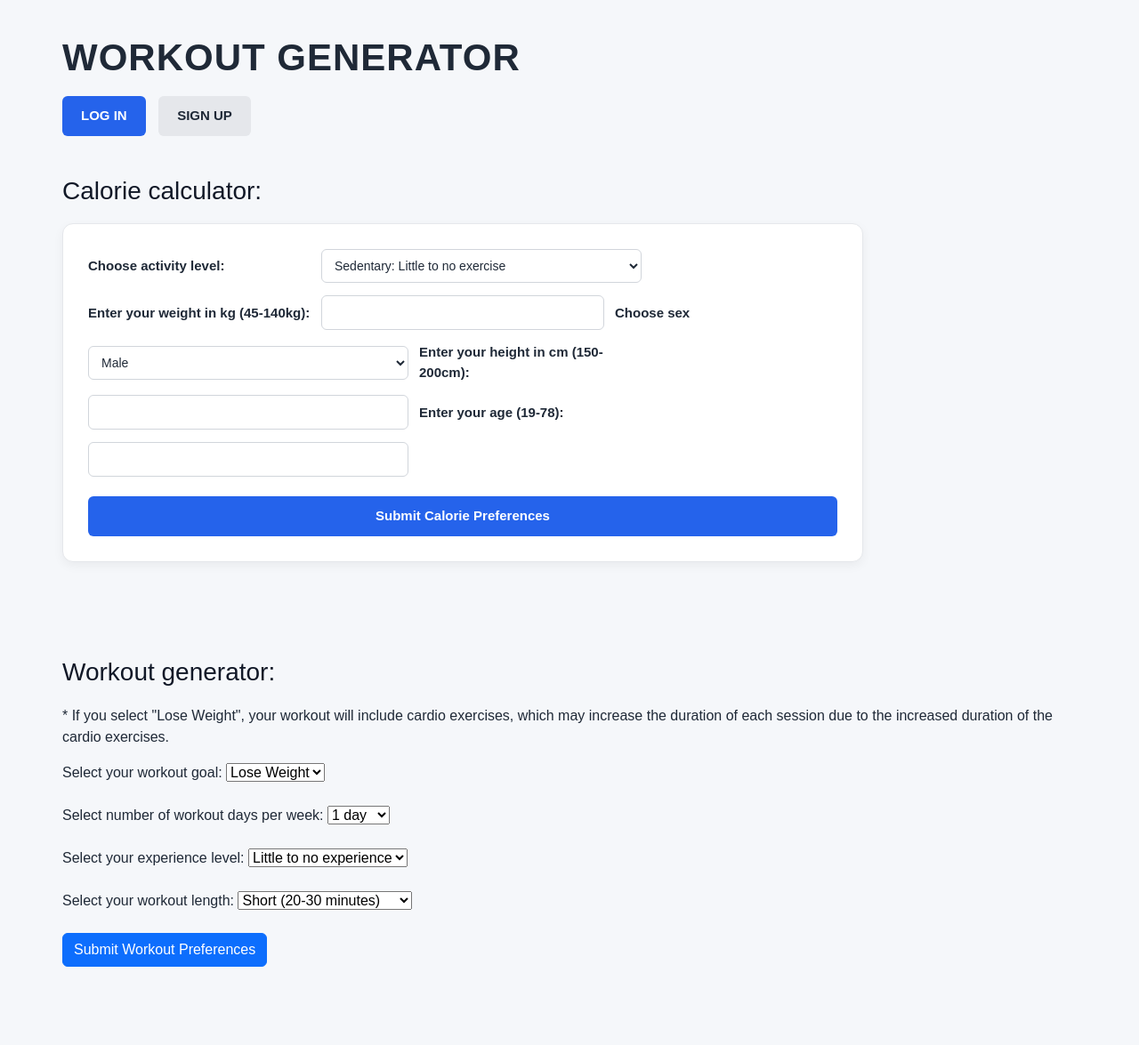
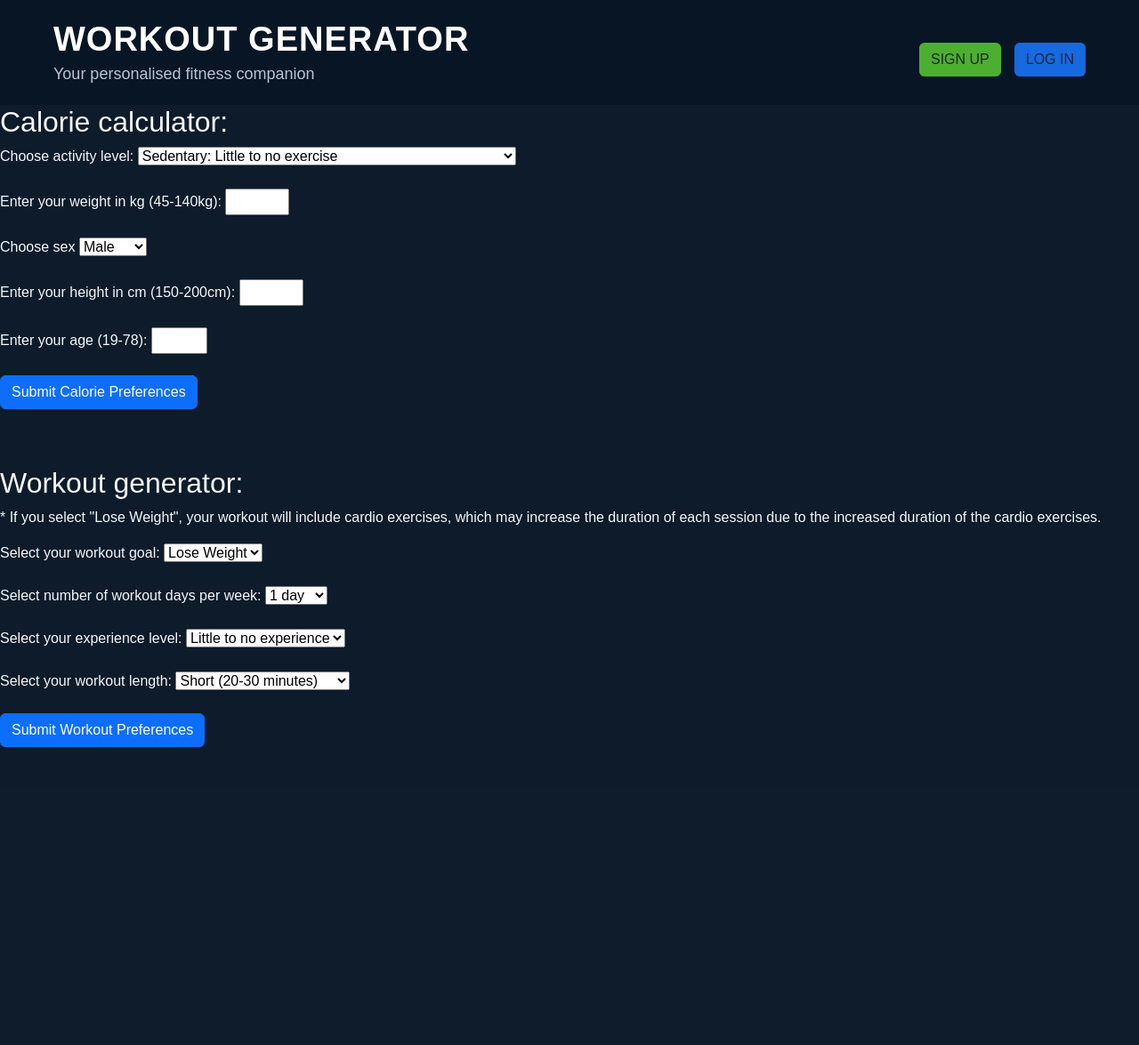
Before and after one commit to Vansh6248/Gym-Workout-Generator, a Flask app: page / in a window 1280 px wide. Shown: the whole page at 89% size. After the commit the page ends 840 px from the top, so only its background shows below. Run offline with Flask 3, Linux system fonts and the light colour scheme; some libraries are stand-ins or nearby versions.

Commit message:
Improved layout of title and signin/login buttons in CSS using AI

```diff
--- a/static/css/style.css
+++ b/static/css/style.css
@@ -1,115 +1,64 @@
-/* ===================TOP TAGLINE (Login/Signup buttons, title) ===================================*/
+/* SECTION 1 - TOP HEADER */
+
+* {
+    box-sizing: border-box;
+}
 
 body {
     margin: 0;
-    padding: 40px 70px;
-    background-color: #f5f7fa;
-    color: #1f2937;
-    font-family: Arial, sans-serif;
+    background: #0d1b2a;
+    color: #f5f7fa;
+    font-family: Arial, Helvetica, sans-serif;
+    min-height: 100vh;
 }
 
-h1 {
+body > h1 {
     margin: 0;
-    font-size: 42px;
+    padding: 24px 60px 0 60px;
+    background: #071525;
+    color: #ffffff;
+    font-size: 38px;
     font-weight: 700;
     letter-spacing: 1px;
+    line-height: 1.1;
 }
 
-.btn-login,
-.btn-signup {
-    display: inline-block;
-    margin-top: 18px;
-    margin-right: 10px;
-    padding: 10px 20px;
+body > h1::after {
+    content: "Your personalised fitness companion";
+    display: block;
+    margin-top: 8px;
+    padding-bottom: 24px;
+    color: #b8c4d3;
+    font-size: 18px;
+    font-weight: 400;
+    letter-spacing: 0;
+}
+
+body > a {
+    position: relative;
+    z-index: 2;
+    float: right;
+    top: -70px;
+    margin-right: 60px;
+    margin-left: -45px;
+    padding: 14px 28px;
     border-radius: 6px;
+    color: #ffffff;
     text-decoration: none;
     font-size: 15px;
-    font-weight: 600;
+    font-weight: 700;
+    text-align: center;
 }
 
-.btn-login {
-    background-color: #2563eb;
-    color: white;
+body > a.btn-login {
+    background: #1769e0;
 }
 
-.btn-signup {
-    background-color: #e5e7eb;
-    color: #1f2937;
+body > a.btn-signup {
+    margin-right: 60px;
+    background: #4caf2f;
 }
 
-.btn-login:hover,
-.btn-signup:hover {
+body > a:hover {
     opacity: 0.9;
 }
-
-/* ===========================CALORIE CALCULATOR STYLING ========================*/
-
-h2 {
-    margin-top: 45px;
-    margin-bottom: 20px;
-    font-size: 28px;
-    color: #111827;
-}
-
-#calorie-form {
-    display: flex;
-    flex-wrap: wrap;
-    align-items: center;
-    gap: 14px 12px;
-    max-width: 900px;
-    padding: 28px;
-    background-color: white;
-    border: 1px solid #e5e7eb;
-    border-radius: 12px;
-    box-shadow: 0 4px 12px rgba(0, 0, 0, 0.05);
-}
-
-#calorie-form br {
-    display: none;
-}
-
-#calorie-form label {
-    flex: 0 0 250px;
-    font-size: 15px;
-    font-weight: 600;
-}
-
-#calorie-form select,
-#calorie-form input {
-    flex: 1 1 300px;
-    max-width: 360px;
-    min-height: 38px;
-    box-sizing: border-box;
-    padding: 8px 10px;
-    border: 1px solid #d1d5db;
-    border-radius: 6px;
-    background-color: white;
-    color: #1f2937;
-    font-size: 14px;
-}
-
-#calorie-form button {
-    flex-basis: 100%;
-    width: fit-content;
-    margin-top: 8px;
-    padding: 11px 22px;
-    border: none;
-    border-radius: 6px;
-    background-color: #2563eb;
-    color: white;
-    font-size: 15px;
-    font-weight: 600;
-    cursor: pointer;
-}
-
-#calorie-form button:hover {
-    background-color: #1d4ed8;
-}
-
-#calorie-result {
-    margin-top: 14px;
-    margin-bottom: 0;
-    font-size: 16px;
-    font-weight: 600;
-    color: #374151;
-}
--- a/templates/index.html
+++ b/templates/index.html
@@ -72,7 +72,7 @@
             const data = await response.json();
 
             document.getElementById("calorie-result").textContent =
-                "Estimated daily caloric intake: " + data.calories + " KCAL";
+                "Estimated daily caloric intake (maintainence): " + data.calories + " KCAL";
                 });
     </script>
 
```
